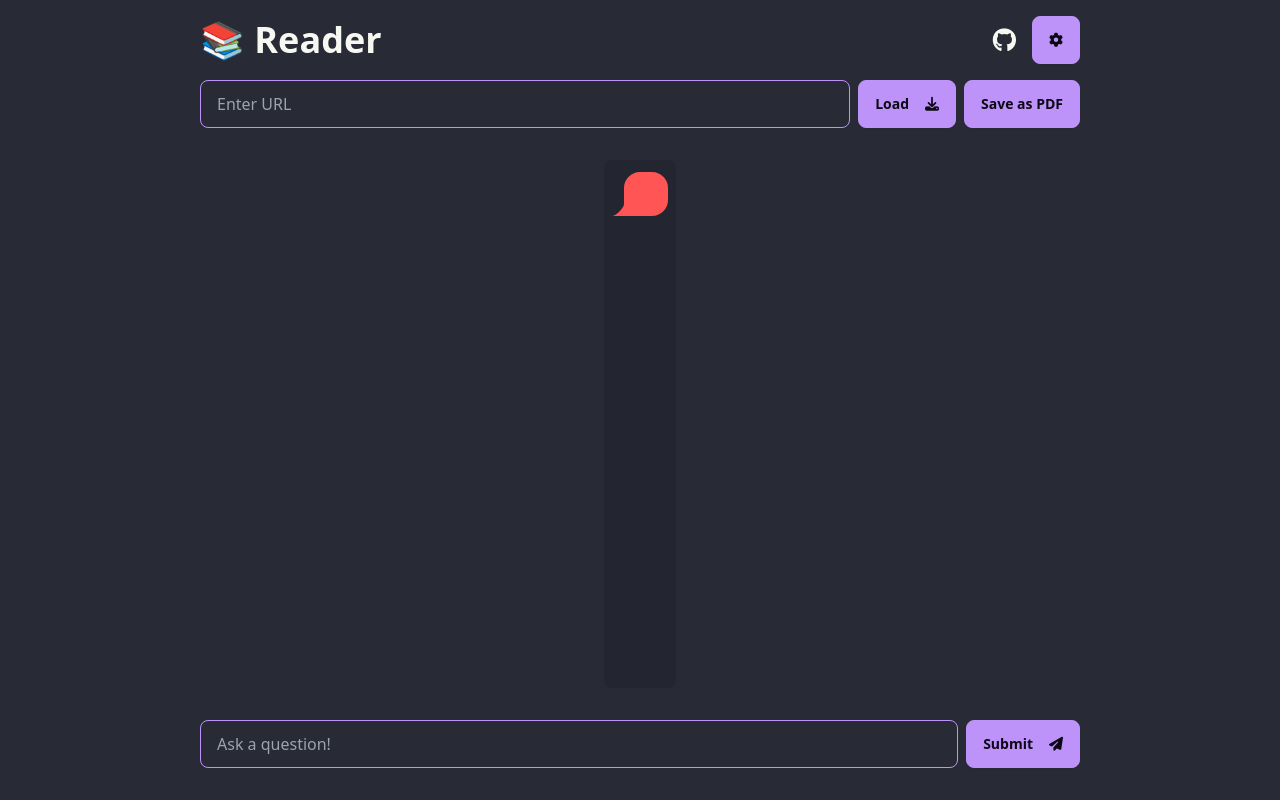
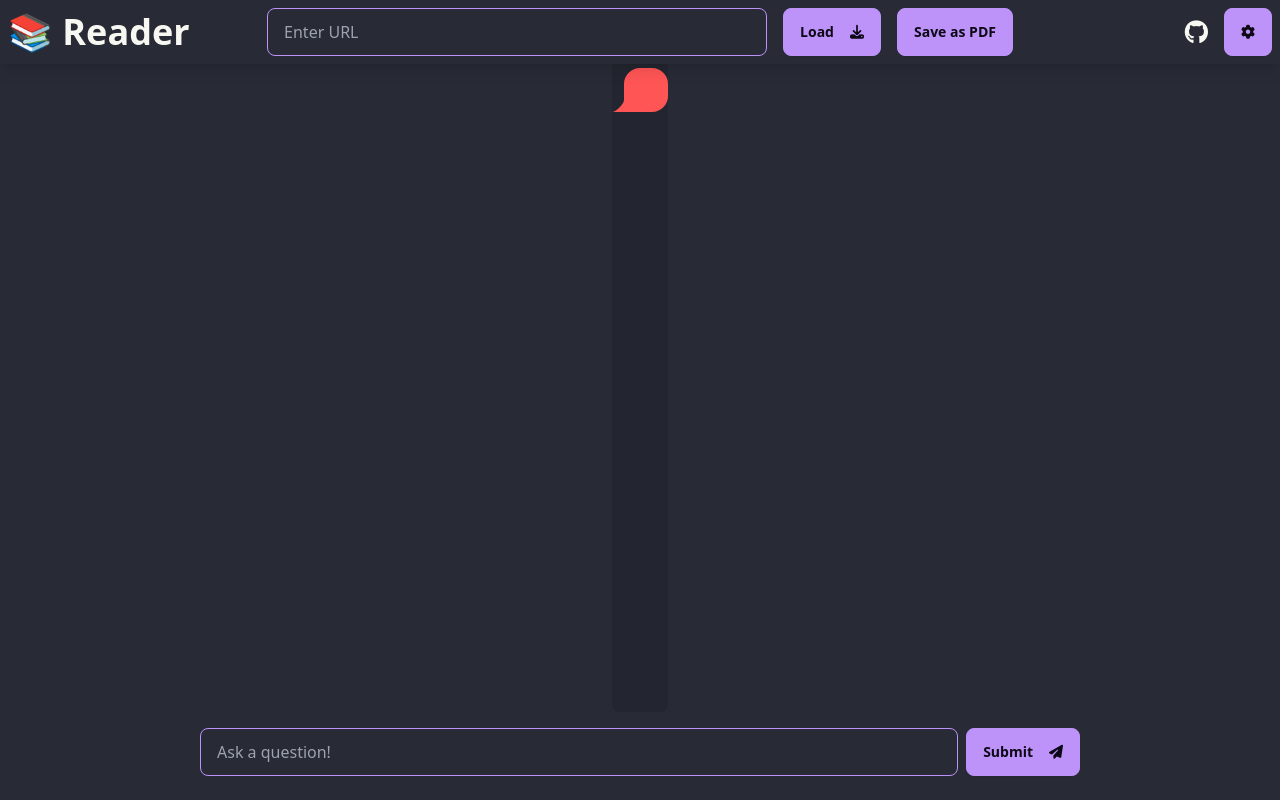
Before and after one commit to francisgreenleaf/Reader, a Flask app: page / in a window 1280 px wide. Run offline with Flask 3, Linux system fonts and the light colour scheme; style sheets or scripts are compiled from the project's sources; some libraries are stand-ins or nearby versions.

Commit message:
add nacbar + search into it + some confort UI

```diff
--- a/static/styles.css
+++ b/static/styles.css
@@ -34,7 +34,6 @@
 #queryResult {
     flex-grow: 1;
     overflow-y: auto;
-    margin-bottom: 16px;
 }
 
 /* Position the submit button at the bottom */
--- a/templates/index.html
+++ b/templates/index.html
@@ -17,24 +17,18 @@
 </head>
 
 <body>
-    <div class="container mx-auto max-w-4xl px-2 py-4">
-        <!-- Header Section -->
-        <div class="flex justify-between items-center mb-4">
-            <h1 id="reader" class="text-4xl font-bold">📚 Reader</h1>
-            <div class="flex items-center space-x-4">
-                <a href="https://github.com/francisgreenleaf/Reader" target="_blank" class="text-2xl">
-                    <i class="fab fa-github"></i>
-                </a>
-                <button class="btn btn-secondary" onclick="document.getElementById('settings_modal').showModal()"><i class="fa-solid fa-gear"></i></button>
-            </div>
+    <!-- Navbar Section -->
+    <div class="navbar bg-base-100 mb-4 shadow-lg fixed top-0 left-0 right-0 z-50">
+        <!-- Branding Section (Left) -->
+        <div class="flex-1">
+            <a class="text-4xl font-bold" href="#">📚 Reader</a>
         </div>
 
-        <!-- Main Content -->
-        <div class="main-content">
-            <!-- Load and Save as PDF Section -->
-            <div class="load-save-container mb-4">
+        <!-- Load and Save as PDF Section (Center) -->
+        <div class="flex-none">
+            <div class="flex items-center space-x-4">
                 <input type="text" id="urlInput" placeholder="Enter URL"
-                    class="flex-grow input input-bordered input-secondary w-full" onkeydown="handleKeyDown(event, fetchArticle)">
+                    class="input input-bordered input-secondary" style="width:500px" onkeydown="handleKeyDown(event, fetchArticle)">
                 <button onclick="fetchArticle()" class="btn btn-secondary">
                     Load <i class="fa-solid fa-download ml-2"></i>
                 </button>
@@ -42,14 +36,31 @@
                     Save as PDF
                 </button>
             </div>
+        </div>
 
+        <!-- Icons Section (Right) -->
+        <div class="flex-1 justify-end flex space-x-4">
+            <a href="https://github.com/francisgreenleaf/Reader" target="_blank" class="text-2xl">
+                <i class="fab fa-github"></i>
+            </a>
+            <button class="btn btn-secondary" onclick="document.getElementById('settings_modal').showModal()">
+                <i class="fa-solid fa-gear"></i>
+            </button>
+        </div>
+    </div>
+
+    <!-- Main Content Container -->
+    <div class="container mx-auto max-w-4xl px-2 py-2">
+
+        <!-- Main Content -->
+        <div class="main-content">
             <div id="error" class="text-error mb-4"></div>
 
             <!-- Hidden element to store raw article content -->
             <input type="hidden" id="hiddenContent" value="">
 
             <!-- Chatbox Section -->
-            <div id="queryResult" class="prose rounded-lg bg-base-200 overflow-y-auto h-96 p-2 m-auto !max-w-none">
+            <div id="queryResult" class="prose rounded-lg bg-base-200 overflow-y-auto h-96 m-auto !max-w-none pt-10">
             </div>
 
             <!-- Submit Section at the bottom -->
@@ -62,10 +73,9 @@
                     </button>
                 </div>
             </div>
-
         </div>
 
-        <div id="queryLoading" class="hidden flex justify-center items-center mt-4">
+        <div id="queryLoading" class="hidden flex justify-center items-center">
             <svg class="animate-spin h-5 w-5 mr-3" viewBox="0 0 24 24">
                 <circle class="opacity-25" cx="12" cy="12" r="10" stroke="currentColor" stroke-width="4"></circle>
                 <path class="opacity-75" fill="currentColor" d="M4 12a8 8 0 018-8V0C5.373 0 0 5.373 0 12h4z"></path>
```
